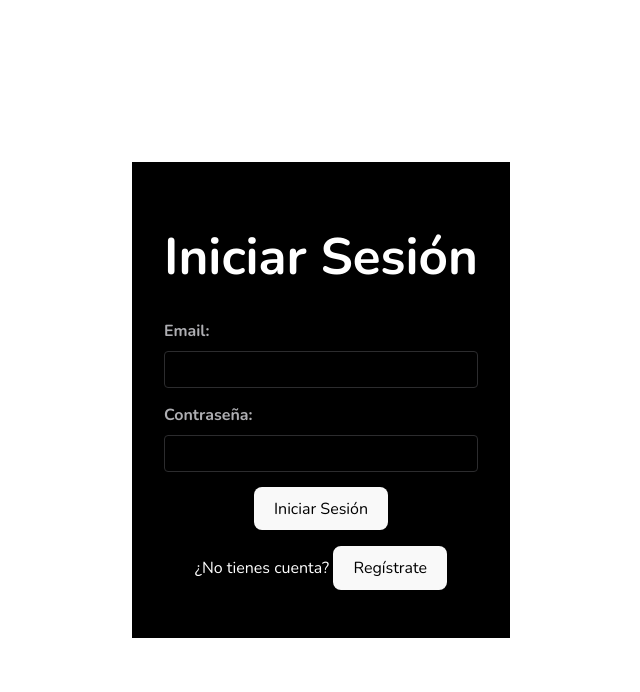
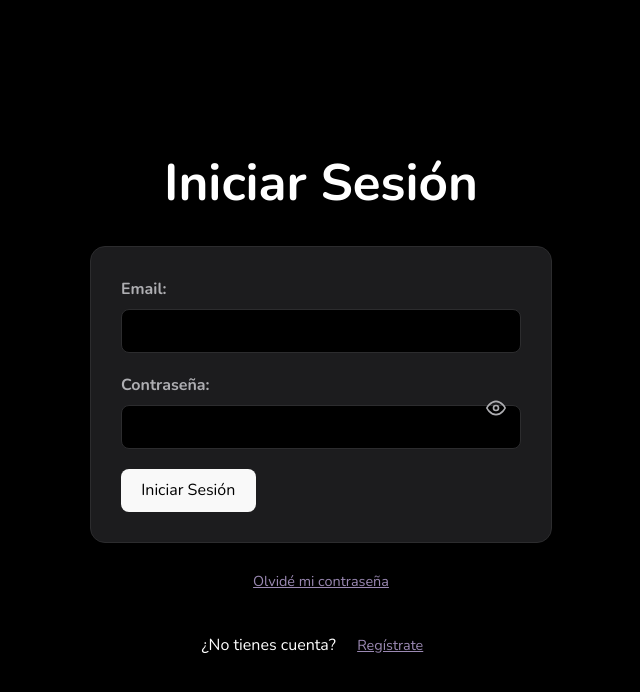
Before and after one commit to covacentral/enlapet-app, a React (Vite) app in the folder frontend/: page / in a window 1280 px wide. Shown: the top 692 px of the page, without its empty margins (319-959 px from the left). Built offline with nearby package versions, Linux system fonts and the light colour scheme; no server answers.

Commit message:
FEAT: Implementar mejoras de UX/UI

```diff
--- a/frontend/src/App.css
+++ b/frontend/src/App.css
@@ -1,18 +1,28 @@
 /* --- Importación de Tipografía --- */
 @import url('https://fonts.googleapis.com/css2?family=Nunito:wght@400;700&display=swap');
 
-/* --- NUEVA PALETA DE COLORES "OLED LAVENDER" --- */
+/* --- Paleta de Colores "OLED LAVENDER" (Sin cambios) --- */
 :root {
-  --background-dark: #000000;    /* Negro absoluto para OLED */
-  --background-light: #1C1C1E;   /* Gris oscuro para tarjetas */
-  --primary-accent: #9B89B3;     /* Morado lavanda suave */
-  --primary-accent-hover: #8A79A2; /* Tono más oscuro para hover */
-  --text-primary: #FFFFFF;      /* Blanco puro para legibilidad */
-  --text-secondary: #AEAEB2;    /* Gris claro para texto secundario */
-  --brand-cream: #FDFBF5;        /* Blanco crema sutil para la marca */
-  --error-red: #E74C3C;          /* Rojo alizarina */
-  --whatsapp-green: #25D366;     /* Verde WhatsApp */
-  --border-color: #2C2C2E;       /* Borde muy sutil */
+  --background-dark: #000000;
+  --background-light: #1C1C1E;
+  --primary-accent: #9B89B3;
+  --primary-accent-hover: #8A79A2;
+  --text-primary: #FFFFFF;
+  --text-secondary: #AEAEB2;
+  --brand-cream: #FDFBF5;
+  --error-red: #E74C3C;
+  --whatsapp-green: #25D366;
+  --border-color: #2C2C2E;
+}
+
+/* --- FIX 1: ESTILOS GLOBALES PARA ELIMINAR SCROLL Y FIJAR FONDO --- */
+html, body {
+  margin: 0;
+  padding: 0;
+  background-color: var(--background-dark); /* Asegura que el fondo cubra todo */
+  color: var(--text-primary);
+  font-family: 'Nunito', sans-serif;
+  overflow-x: hidden; /* Previene el scroll horizontal globalmente */
 }
 
 #root {
@@ -20,21 +30,133 @@
   margin: 0 auto;
   padding: 2rem;
   text-align: center;
-  font-family: 'Nunito', sans-serif;
-  background-color: var(--background-dark);
-  color: var(--text-primary);
+  box-sizing: border-box; /* Asegura que el padding no cause overflow */
+  width: 100%;
 }
 
-/* --- Estilos Generales para Formularios --- */
+/* --- FIX 2: ESTILOS PARA LA PÁGINA DE AUTENTICACIÓN --- */
+.App-header {
+    display: flex;
+    flex-direction: column;
+    align-items: center;
+    justify-content: center;
+    min-height: calc(100vh - 4rem); /* Ocupa la altura de la pantalla menos el padding de #root */
+    width: 100%;
+}
+
+.register-form {
+    background-color: var(--background-light);
+    padding: 30px;
+    border-radius: 15px;
+    width: 100%;
+    max-width: 400px; /* Limita el ancho del formulario */
+    text-align: left;
+    border: 1px solid var(--border-color);
+    margin-bottom: 20px;
+}
+
+.register-form h1 {
+    text-align: center;
+    margin-bottom: 25px;
+}
+
+.form-group {
+  margin-bottom: 20px;
+}
+
 .register-form label {
   display: block;
-  text-align: left;
   margin-bottom: 8px;
   font-weight: bold;
   color: var(--text-secondary);
 }
 
-/* --- Estilos para la Cabecera Final --- */
+.form-group input {
+  width: 100%;
+  padding: 12px;
+  border-radius: 8px;
+  background-color: var(--background-dark);
+  border: 1px solid var(--border-color);
+  color: var(--text-primary);
+  box-sizing: border-box;
+  font-size: 1rem;
+}
+
+/* --- FIX 3: ESTILOS PARA EL BOTÓN DE VISUALIZAR CONTRASEÑA --- */
+.password-group {
+    position: relative;
+}
+
+.password-toggle-button {
+    position: absolute;
+    top: 50%;
+    right: 10px;
+    transform: translateY(-50%);
+    background: none;
+    border: none;
+    cursor: pointer;
+    padding: 5px;
+    color: var(--text-secondary);
+}
+
+.password-toggle-button:hover {
+    color: var(--primary-accent);
+}
+
+.auth-links {
+    display: flex;
+    flex-direction: column;
+    align-items: center;
+    gap: 10px;
+}
+
+.link-button {
+    background: none;
+    border: none;
+    color: var(--primary-accent);
+    cursor: pointer;
+    text-decoration: underline;
+    font-size: 0.9rem;
+}
+
+.link-button:hover {
+    color: var(--primary-accent-hover);
+}
+
+.response-message {
+    margin-top: 15px;
+    color: var(--text-secondary);
+    min-height: 20px; /* Evita saltos de layout */
+}
+
+.response-message.error {
+    color: var(--error-red);
+}
+
+/* --- FIX 4: ESTILOS PARA EL BOTÓN DE ATRÁS EN EL PERFIL PÚBLICO --- */
+.back-button {
+    position: absolute;
+    top: 15px;
+    left: 15px;
+    background-color: rgba(0, 0, 0, 0.4);
+    border: none;
+    border-radius: 50%;
+    width: 40px;
+    height: 40px;
+    display: flex;
+    align-items: center;
+    justify-content: center;
+    cursor: pointer;
+    color: white;
+    transition: background-color 0.2s;
+}
+
+.back-button:hover {
+    background-color: rgba(0, 0, 0, 0.7);
+}
+
+/* --- El resto de tus estilos (sin cambios) --- */
+
 .main-header {
   display: grid;
   grid-template-columns: auto 1fr;
@@ -46,6 +168,7 @@
   margin-bottom: 20px;
 }
 
+/* ... (Todos tus otros estilos de .main-header, .pet-card, .modal, etc. se mantienen aquí) ... */
 .user-profile-section {
   display: flex;
   flex-direction: column;
@@ -600,20 +723,6 @@
   background-color: #3C3C3E;
 }
 
-.form-group {
-  margin-bottom: 15px;
-}
-
-.form-group input, .form-group textarea {
-  width: 100%;
-  padding: 10px;
-  border-radius: 4px;
-  background-color: var(--background-dark);
-  border: 1px solid var(--border-color);
-  color: var(--text-primary);
-  box-sizing: border-box;
-}
-
 /* --- ESTILOS PARA PERFIL PÚBLICO --- */
 .public-profile-container {
   display: flex;
@@ -622,7 +731,7 @@
   justify-content: center;
   min-height: 100vh;
   padding: 20px;
-  background-color: var(--background-dark);
+  box-sizing: border-box; /* Añadido para controlar el padding */
 }
 
 .pet-profile-card {
@@ -633,6 +742,7 @@
   text-align: center;
   max-width: 500px;
   width: 100%;
+  position: relative; /* Necesario para posicionar el botón de atrás */
 }
 
 .pet-profile-picture {
--- a/frontend/src/AuthPage.jsx
+++ b/frontend/src/AuthPage.jsx
@@ -1,13 +1,30 @@
 import { useState, useEffect } from 'react';
 import { auth } from './firebase';
 import {
-  signInWithEmailAndPassword
+  signInWithEmailAndPassword,
+  sendPasswordResetEmail // <--- 1. IMPORTAMOS LA FUNCIÓN NECESARIA
 } from "firebase/auth";
 import './App.css';
 
 const API_URL = import.meta.env.VITE_API_URL || 'http://localhost:3001';
 
-// --- DATOS CURIOSOS PARA LA PANTALLA DE CARGA ---
+// --- Iconos para visualizar la contraseña ---
+const EyeIcon = () => (
+  <svg xmlns="http://www.w3.org/2000/svg" width="20" height="20" viewBox="0 0 24 24" fill="none" stroke="currentColor" strokeWidth="2" strokeLinecap="round" strokeLinejoin="round">
+    <path d="M1 12s4-8 11-8 11 8 11 8-4 8-11 8-11-8-11-8z"></path>
+    <circle cx="12" cy="12" r="3"></circle>
+  </svg>
+);
+
+const EyeOffIcon = () => (
+  <svg xmlns="http://www.w3.org/2000/svg" width="20" height="20" viewBox="0 0 24 24" fill="none" stroke="currentColor" strokeWidth="2" strokeLinecap="round" strokeLinejoin="round">
+    <path d="M17.94 17.94A10.07 10.07 0 0 1 12 20c-7 0-11-8-11-8a18.45 18.45 0 0 1 5.06-5.94M9.9 4.24A9.12 9.12 0 0 1 12 4c7 0 11 8 11 8a18.5 18.5 0 0 1-2.16 3.19m-6.72-1.07a3 3 0 1 1-4.24-4.24"></path>
+    <line x1="1" y1="1" x2="23" y2="23"></line>
+  </svg>
+);
+
+
+// --- DATOS CURIOSOS (Sin cambios aquí) ---
 const loadingFacts = [
     "¿Sabías que Laika fue el primer ser vivo en orbitar la Tierra?",
     "Hachiko, un perro Akita, esperó a su dueño por más de 9 años tras su muerte.",
@@ -19,7 +36,9 @@ const loadingFacts = [
 ];
 
 function AuthPage() {
+  // 2. AÑADIMOS ESTADO PARA LA VISTA Y VISIBILIDAD DE CONTRASEÑA
   const [view, setView] = useState('login');
+  const [showPassword, setShowPassword] = useState(false);
   const [formData, setFormData] = useState({ name: '', email: '', password: '' });
   const [message, setMessage] = useState('');
   const [isLoading, setIsLoading] = useState(false);
@@ -27,45 +46,36 @@ function AuthPage() {
   useEffect(() => {
     setFormData({ name: '', email: '', password: '' });
     setMessage('');
+    setShowPassword(false);
   }, [view]);
 
   const handleChange = (e) => {
     setFormData({ ...formData, [e.target.name]: e.target.value });
   };
 
+  // --- (Sin cambios en handleRegister) ---
   const handleRegister = async (e) => {
     e.preventDefault();
     setIsLoading(true);
     setMessage('Registrando...');
-
-    // --- MEJORA DE EXPERIENCIA DE USUARIO (v3 - Con datos curiosos) ---
     let initialTimeout;
     let factIntervalId;
-
-    // Mensaje inicial más sutil después de 7 segundos
     initialTimeout = setTimeout(() => {
         setMessage('Un momento, estamos creando tu perfil en la base de datos...');
     }, 7000);
-
-    // Después de 15 segundos, empezamos a mostrar datos curiosos
     const startFactsTimeout = setTimeout(() => {
         let factIndex = 0;
-        setMessage(loadingFacts[factIndex]); // Muestra el primer dato
-
-        // Cambia el dato cada 8 segundos
+        setMessage(loadingFacts[factIndex]);
         factIntervalId = setInterval(() => {
-            factIndex = (factIndex + 1) % loadingFacts.length; // Avanza al siguiente dato de forma cíclica
+            factIndex = (factIndex + 1) % loadingFacts.length;
             setMessage(loadingFacts[factIndex]);
         }, 8000);
-
     }, 15000);
-
     const clearAllTimers = () => {
         clearTimeout(initialTimeout);
         clearTimeout(startFactsTimeout);
         clearInterval(factIntervalId);
     };
-
     try {
       const response = await fetch(`${API_URL}/api/register`, {
         method: 'POST',
@@ -76,26 +86,22 @@ function AuthPage() {
             password: formData.password
         })
       });
-
-      clearAllTimers(); // Cancelamos los temporizadores si la respuesta llega
-
+      clearAllTimers();
       const data = await response.json();
-
       if (!response.ok) {
         throw new Error(data.message || 'Ocurrió un error al registrar.');
       }
-
       setMessage('¡Usuario registrado con éxito! Por favor, inicia sesión.');
       setView('login');
-
     } catch (error) {
-      clearAllTimers(); // También cancelamos en caso de error
+      clearAllTimers();
       setMessage(`Error: ${error.message}`);
     } finally {
         setIsLoading(false);
     }
   };
 
+  // --- (Sin cambios en handleLogin) ---
   const handleLogin = async (e) => {
     e.preventDefault();
     setIsLoading(true);
@@ -110,10 +116,30 @@ function AuthPage() {
     }
   };
 
-  // El resto del JSX se mantiene igual...
+  // 3. AÑADIMOS LA FUNCIÓN PARA RESTABLECER CONTRASEÑA
+  const handlePasswordReset = async (e) => {
+    e.preventDefault();
+    if (!formData.email) {
+        setMessage('Por favor, ingresa tu correo electrónico.');
+        return;
+    }
+    setIsLoading(true);
+    setMessage('Enviando enlace de restablecimiento...');
+    try {
+        await sendPasswordResetEmail(auth, formData.email);
+        setMessage('¡Enlace enviado! Revisa tu correo electrónico (incluida la carpeta de spam).');
+    } catch (error) {
+        setMessage(`Error: ${error.message}`);
+    } finally {
+        setIsLoading(false);
+    }
+  };
+
+  // --- 4. RENDERIZADO CONDICIONAL DE LAS VISTAS ---
+  const renderContent = () => {
+    switch (view) {
+      case 'login':
         return (
-    <header className="App-header">
-      {view === 'login' ? (
           <>
             <h1>Iniciar Sesión</h1>
             <form onSubmit={handleLogin} className="register-form">
@@ -121,17 +147,25 @@ function AuthPage() {
                 <label htmlFor="email">Email:</label>
                 <input type="email" name="email" value={formData.email} onChange={handleChange} required disabled={isLoading} />
               </div>
-            <div className="form-group">
+              <div className="form-group password-group">
                 <label htmlFor="password">Contraseña:</label>
-              <input type="password" name="password" value={formData.password} onChange={handleChange} required disabled={isLoading} />
+                <input type={showPassword ? 'text' : 'password'} name="password" value={formData.password} onChange={handleChange} required disabled={isLoading} />
+                <button type="button" className="password-toggle-button" onClick={() => setShowPassword(!showPassword)}>
+                    {showPassword ? <EyeOffIcon /> : <EyeIcon />}
+                </button>
               </div>
               <button type="submit" disabled={isLoading}>
                 {isLoading ? 'Verificando...' : 'Iniciar Sesión'}
               </button>
             </form>
+            <div className="auth-links">
+                <button className="link-button" onClick={() => setView('forgot-password')} disabled={isLoading}>Olvidé mi contraseña</button>
                 <p>¿No tienes cuenta? <button className="link-button" onClick={() => setView('register')} disabled={isLoading}>Regístrate</button></p>
+            </div>
           </>
-      ) : (
+        );
+      case 'register':
+        return (
           <>
             <h1>Registrarse</h1>
             <form onSubmit={handleRegister} className="register-form">
@@ -143,9 +177,12 @@ function AuthPage() {
                 <label htmlFor="email">Email:</label>
                 <input type="email" name="email" value={formData.email} onChange={handleChange} required disabled={isLoading} />
               </div>
-            <div className="form-group">
+              <div className="form-group password-group">
                 <label htmlFor="password">Contraseña:</label>
-              <input type="password" name="password" value={formData.password} onChange={handleChange} required minLength="6" disabled={isLoading} />
+                <input type={showPassword ? 'text' : 'password'} name="password" value={formData.password} onChange={handleChange} required minLength="6" disabled={isLoading} />
+                <button type="button" className="password-toggle-button" onClick={() => setShowPassword(!showPassword)}>
+                    {showPassword ? <EyeOffIcon /> : <EyeIcon />}
+                </button>
               </div>
               <button type="submit" disabled={isLoading}>
                 {isLoading ? message : 'Registrarse'}
@@ -153,7 +190,32 @@ function AuthPage() {
             </form>
             <p>¿Ya tienes cuenta? <button className="link-button" onClick={() => setView('login')} disabled={isLoading}>Inicia Sesión</button></p>
           </>
-      )}
+        );
+      case 'forgot-password':
+        return (
+            <>
+              <h1>Restablecer Contraseña</h1>
+              <form onSubmit={handlePasswordReset} className="register-form">
+                <p className="form-description">Ingresa tu correo y te enviaremos un enlace para que puedas restablecer tu contraseña.</p>
+                <div className="form-group">
+                  <label htmlFor="email">Email:</label>
+                  <input type="email" name="email" value={formData.email} onChange={handleChange} required disabled={isLoading} />
+                </div>
+                <button type="submit" disabled={isLoading}>
+                  {isLoading ? 'Enviando...' : 'Enviar Enlace'}
+                </button>
+              </form>
+              <button className="link-button" onClick={() => setView('login')} disabled={isLoading}>Volver a Iniciar Sesión</button>
+            </>
+        );
+      default:
+        return null;
+    }
+  };
+
+  return (
+    <header className="App-header">
+      {renderContent()}
       {/* Mostramos el mensaje de carga/error fuera del botón para mayor claridad */}
       {isLoading && view === 'register' ? (
           <p className="response-message">{message}</p>
--- a/frontend/src/PetProfile.jsx
+++ b/frontend/src/PetProfile.jsx
@@ -1,9 +1,28 @@
 import { useState, useEffect } from 'react';
-import { useParams, Link } from 'react-router-dom';
+import { useParams, Link, useNavigate } from 'react-router-dom'; // <--- 1. IMPORTAMOS useNavigate
 import './App.css';
 
 // --- Lee la URL base de la API desde las variables de entorno ---
-const API_URL = import.meta.env.VITE_API_BASE_URL;
+// CORRECCIÓN: Asegúrate de que el nombre de la variable sea el mismo que usamos en otros archivos.
+const API_URL = import.meta.env.VITE_API_URL || 'http://localhost:3001';
+
+// --- 2. CREAMOS EL ICONO Y EL BOTÓN DE "ATRÁS" ---
+const BackArrowIcon = () => (
+    <svg xmlns="http://www.w3.org/2000/svg" width="24" height="24" viewBox="0 0 24 24" fill="none" stroke="currentColor" strokeWidth="2" strokeLinecap="round" strokeLinejoin="round">
+        <line x1="19" y1="12" x2="5" y2="12"></line>
+        <polyline points="12 19 5 12 12 5"></polyline>
+    </svg>
+);
+
+const BackButton = () => {
+    const navigate = useNavigate();
+    return (
+        <button onClick={() => navigate(-1)} className="back-button">
+            <BackArrowIcon />
+        </button>
+    );
+};
+
 
 const PetPicturePlaceholder = () => (
   <div className="pet-profile-picture-placeholder">
@@ -14,6 +33,7 @@ const PetPicturePlaceholder = () => (
 const WhatsAppButton = ({ phoneNumber }) => {
   if (!phoneNumber) return null;
 
+  // Limpia el número para asegurar que solo contenga dígitos.
   const cleanedPhone = phoneNumber.replace(/\D/g, '');
   const whatsappLink = `https://wa.me/${cleanedPhone}`;
 
@@ -35,7 +55,8 @@ function PetProfile() {
       try {
         setLoading(true);
         setError('');
-        const response = await fetch(`${API_URL}/public/pets/${petId}`);
+        // Usamos la variable API_URL corregida
+        const response = await fetch(`${API_URL}/api/public/pets/${petId}`);
         const data = await response.json();
 
         if (!response.ok) {
@@ -60,6 +81,8 @@ function PetProfile() {
   if (error) {
     return (
       <div className="public-profile-container error-container">
+        {/* 3. AÑADIMOS EL BOTÓN DE ATRÁS TAMBIÉN EN LA PANTALLA DE ERROR */}
+        <BackButton />
         <h2>Error</h2>
         <p>{error}</p>
         <Link to="/" className="link-button">Volver al inicio</Link>
@@ -74,6 +97,9 @@ function PetProfile() {
   return (
     <div className="public-profile-container">
       <div className="pet-profile-card">
+        {/* 4. AÑADIMOS EL BOTÓN DE ATRÁS EN LA TARJETA DEL PERFIL */}
+        <BackButton />
+
         {profileData.pet.petPictureUrl ? (
           <img src={profileData.pet.petPictureUrl} alt={profileData.pet.name} className="pet-profile-picture" />
         ) : (
--- a/frontend/src/ProfileLayout.jsx
+++ b/frontend/src/ProfileLayout.jsx
@@ -5,8 +5,8 @@ import './App.css';
 import SettingsTab from './SettingsTab';
 import PetsTab from './PetsTab';
 
-// --- Lee la URL base de la API desde las variables de entorno ---
-const API_URL = import.meta.env.VITE_API_BASE_URL;
+// --- CORRECCIÓN: Unificamos el nombre de la variable de entorno ---
+const API_URL = import.meta.env.VITE_API_URL || 'http://localhost:3001';
 
 const PetBubble = ({ pet }) => (
   <div className="pet-bubble" title={pet.name}>
@@ -51,10 +51,10 @@ function ProfileLayout({ user }) {
       const idToken = await user.getIdToken();
 
       const [profileResponse, petsResponse] = await Promise.all([
-        fetch(`${API_URL}/profile`, {
+        fetch(`${API_URL}/api/profile`, { // Se usa la variable corregida
           headers: { 'Authorization': `Bearer ${idToken}` },
         }),
-        fetch(`${API_URL}/pets`, {
+        fetch(`${API_URL}/api/pets`, { // Se usa la variable corregida
           headers: { 'Authorization': `Bearer ${idToken}` },
         }),
       ]);
```
Lines whose indentation alone changed are shown as unchanged.
